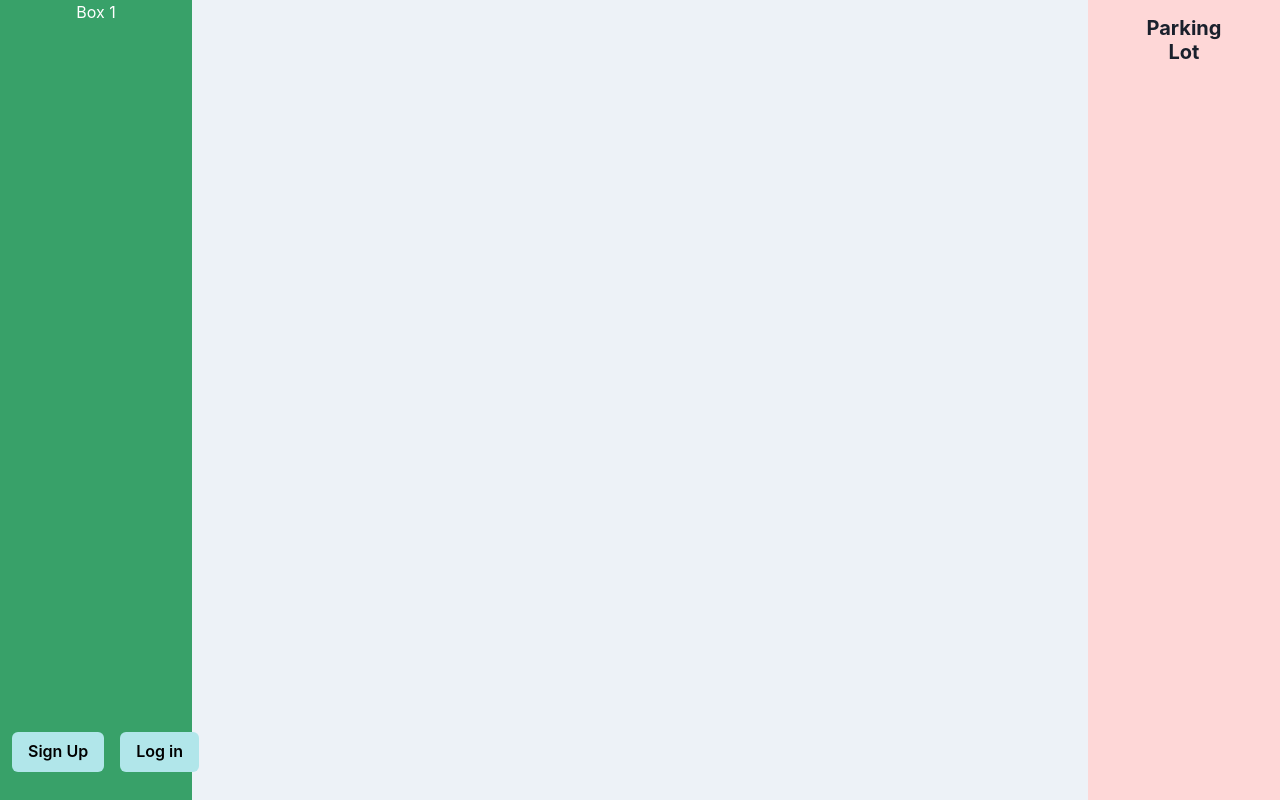
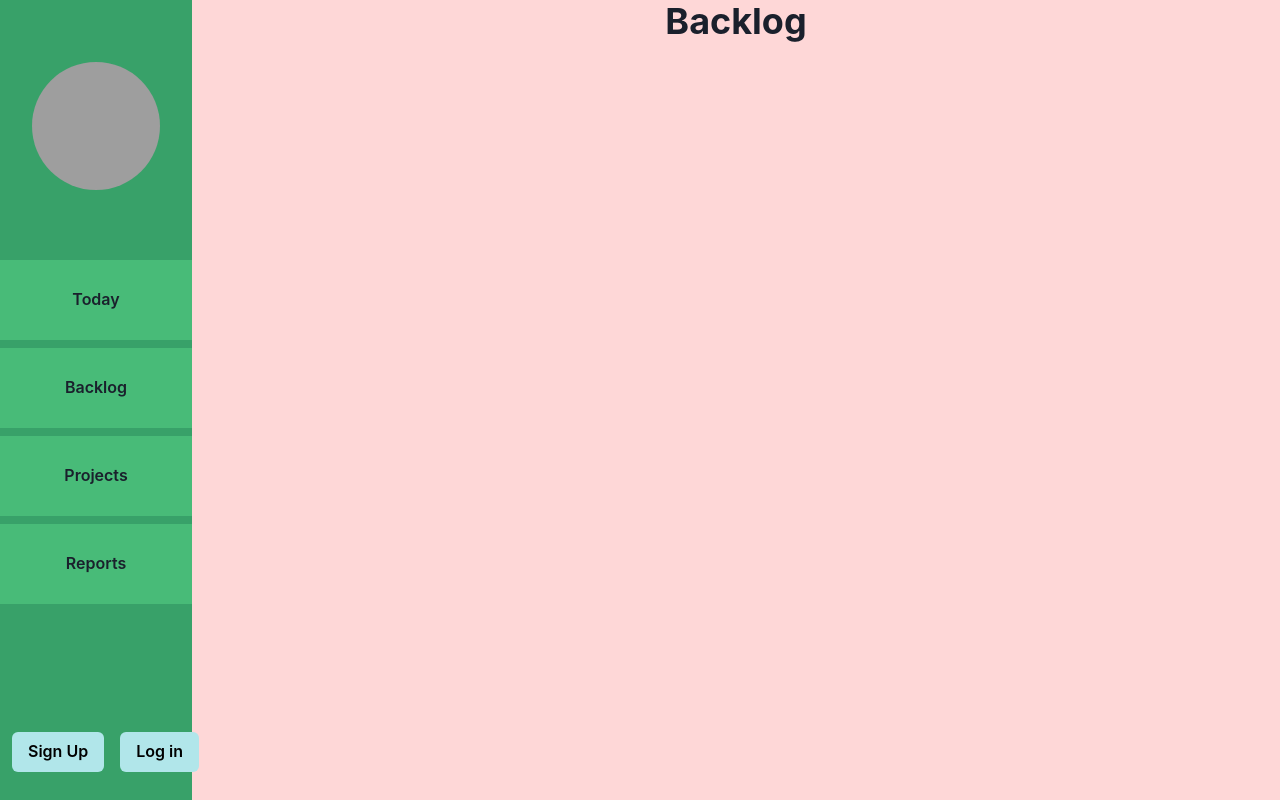
Before and after one commit to ArberBajraktari/adhd-planner, a React (Create React App) app: page /home in a window 1280 px wide. Built offline with nearby package versions, Linux system fonts and the light colour scheme; grey boxes are pictures that could not be loaded.

Commit message:
Tab rerender dashboard done for today, backlog

```diff
--- a/package.json
+++ b/package.json
@@ -12,6 +12,7 @@
     "@types/react": "^18.2.0",
     "@types/react-dom": "^18.2.1",
     "react": "^18.2.0",
+    "react-contenteditable": "^3.3.7",
     "react-dom": "^18.2.0",
     "react-router-dom": "^6.10.0",
     "react-scripts": "5.0.1",
--- a/src/components/dashboard.tsx
+++ b/src/components/dashboard.tsx
@@ -1,11 +1,11 @@
 import {
     Box,
-    Flex,
-    Button,
+    Grid,
+    GridItem,
     useColorModeValue,
-    Stack,
+    SimpleGrid,
     useColorMode,
-    DrawerContent,
+    Heading,
     HStack,
     DrawerOverlay,
     useDisclosure,
@@ -17,11 +17,15 @@ import {
   } from "@chakra-ui/react";
   import { useNavigate } from 'react-router-dom';
   import { useLocalStorage } from 'react-use';
-  import { useState } from "react";
+  import { useEffect, useState } from "react";
+import ParkingLot from "./parking_lot";
+import NavbarMenu from "./navbar_menu";
+import DashboardToday from './dashboard_today';
+import DashboardBacklog from "./dashboard_backlog";
 
 
-  export default function Dashboard() {
-    const { isOpen, onOpen, onClose } = useDisclosure()
+  export default function Dashboard(props: any) {
+    const [value, setValue] = useState('');
     const { colorMode, toggleColorMode } = useColorMode();
     const navigate = useNavigate();
     const [logged, setLogged, remove] = useLocalStorage('logged', 'dummy');
@@ -31,23 +35,20 @@ import {
       setLogged("false")
     };
 
-  const handleLogOutClick = (event: React.MouseEvent<HTMLButtonElement>) => {
-      event.preventDefault()
-      logOut()
-      navigate('/');
-    };
-
     return (
         <div>
             <Box
-                    h='100vh'
-                    bg={useColorModeValue("gray.100", "gray.900")}
-                    px={9}
-                    width={["70%"]}
-                    float='left'
-                >
-
-                </Box>
+              h='100vh'
+              bg={useColorModeValue("gray.100", "gray.900")}
+              width={'85%'}
+              float='left'
+            >
+              {props.value === 'today' ? (
+                <DashboardToday value={props.value} />
+              ) : (
+                <DashboardBacklog value={props.value} />
+              )}
+            </Box>
       </div>
       );
 }
--- /dev/null
+++ b/src/components/dashboard_backlog.tsx
@@ -0,0 +1,16 @@
+
+import {
+    Box, GridItem, Heading
+  } from "@chakra-ui/react";
+import React, { useState, useEffect } from 'react';
+
+export default function DashboardBacklog(props: any) {
+  const [value, setValue] = useState('');
+
+
+  return (
+    <Box bg='red.100' h='100%'>
+        <Heading>Backlog</Heading>
+    </Box>
+    );
+}
--- /dev/null
+++ b/src/components/dashboard_today.tsx
@@ -0,0 +1,32 @@
+
+import {
+    Grid, GridItem, Heading
+  } from "@chakra-ui/react";
+import React, { useState, useEffect } from 'react';
+
+export default function DashboardToday(props: any) {
+  const [value, setValue] = useState('');
+
+
+  return (
+    <Grid
+    templateAreas={`"dashboard parking"`}
+    gridTemplateRows={'100% 100%'}
+    gridTemplateColumns={'75% 25%'}
+    h='100%'
+    color='blackAlpha.700'
+    fontWeight='bold'
+  >
+    <GridItem pl='2' bg='red.100' area={'dashboard'}>
+      <Heading>
+        Today
+      </Heading>
+    </GridItem>
+    <GridItem pl='2' bg='red.200' area={'parking'}>
+      <Heading>
+        Parking Lot
+      </Heading>
+    </GridItem>
+  </Grid>
+    );
+}
--- a/src/components/home.tsx
+++ b/src/components/home.tsx
@@ -5,25 +5,24 @@ import { useNavigate } from 'react-router-dom';
 import Dashboard from './dashboard';
 import ParkingLot from './parking_lot';
 import Navbar from './sidebar';
+import { useState } from 'react';
 
 function Home() {
 
     const [logged, setLogged, remove] = useLocalStorage('logged', 'dummy');
     const navigate = useNavigate();
 
+    const [value, setValue] = useState('');
 
-    useEffect(() => {
-        if(logged === "false"){
-            navigate('/');
-        }
-    }, [logged, navigate]);
+  const handleValueChange = (newValue: React.SetStateAction<string>) => {
+    setValue(newValue);
+  };
 
     return (
 
         <div className="App">
-            <Navbar logged={logged}></Navbar>
-            <Dashboard></Dashboard>
-            <ParkingLot></ParkingLot>
+            <Navbar logged={logged} onValueChange={handleValueChange}></Navbar>
+            <Dashboard logged={logged} value={value}></Dashboard>
         </div>
       );
 
--- a/src/components/main.tsx
+++ b/src/components/main.tsx
@@ -3,11 +3,17 @@ import { useNavigate } from 'react-router-dom';
 import { useEffect } from "react";
 import { useLocalStorage } from 'react-use';
 import Navbar from './sidebar';
+import Dashboard from './dashboard';
+import { useState } from 'react';
 
 function Main() {
     const navigate = useNavigate();
+    const [logged, setLogged, remove] = useLocalStorage('logged', 'dummy');
+    const [value, setValue] = useState('');
 
-    const [logged, setLogged, remove] = useLocalStorage('logged', 'dummy');
+    const handleValueChange = (newValue: React.SetStateAction<string>) => {
+        setValue(newValue);
+      };
 
     const gotToSignUp = () => {
 
@@ -29,7 +35,8 @@ function Main() {
 
     return (
         <div className="App">
-            <Navbar logged={logged}></Navbar>
+            <Navbar logged={logged} onValueChange={handleValueChange}></Navbar>
+            <Dashboard logged={logged} value={value}></Dashboard>
         </div>
     );
 }
--- a/src/components/navbar_footer.tsx
+++ b/src/components/navbar_footer.tsx
@@ -20,7 +20,7 @@ import {
   import { useState } from "react";
 
 
-  export default function NavbarFooter(props: { logged: any; }) {
+  export default function NavbarFooter(props: { logged: any;}) {
     const { isOpen, onOpen, onClose } = useDisclosure()
     const { colorMode, toggleColorMode } = useColorMode();
     const navigate = useNavigate();
@@ -51,13 +51,7 @@ import {
 
     if(props.logged === 'true'){
       return (
-        <div>
-          <Box h='100vh' w={'15%'} float='left'>
-            <Flex color='white' h='100%' flexDirection="column">
-              <Box w='100%' h='90%' bg='green.500' float='left'>
-                <Text>Box 1</Text>
-              </Box>
-              <Box w='100%' h='10%' bg='green.500'>
+              <Box bg='green.500' h='100vh'>
                 <Button
                     backgroundColor="#f8985b"
                     _hover={{ bg: "#e54a2e", color: "white" }}
@@ -65,26 +59,17 @@ import {
                     variant="solid"
                     size={["sm", "md"]}
                     id="resumeBtn"
-                    alignSelf="flex-end"
-                    onClick={handleLogOutClick}>
+                    onClick={handleLogOutClick}
+                    alignSelf="flex-end">
                     <a target="_blank">
                       Log out
                     </a>
                 </Button>
               </Box>
-            </Flex>
-          </Box>
-        </div>)
+              )
     }else{
       return (
-        <div>
-          <Box h='100vh' w={'15%'} float='left'>
-            <Flex color='white' h='100%' flexDirection="column">
-              <Box w='100%' h='90%' bg='green.500' float='left'>
-                <Text>Box 1</Text>
-              </Box>
-              <Box w='100%' h='10%' bg='green.500'>
-                <Flex minWidth='max-content' alignItems='center' gap='2'>
+                <Box bg='green.500' h='100vh'>
                     <ButtonGroup gap='2' m={3}>
                         <Button
                             backgroundColor="#b1e6ea"
@@ -97,10 +82,8 @@ import {
                             _hover={{ bg: "#2198c3", color: "white" }}
                             onClick={gotToLogIn}>Log in</Button>
                     </ButtonGroup>
-                </Flex>
-              </Box>
-            </Flex>
-          </Box>
-        </div>)
+
+                </Box>
+                )
     }
   }
--- /dev/null
+++ b/src/components/navbar_menu.tsx
@@ -0,0 +1,41 @@
+import {
+    Box,
+    Button,
+    Avatar
+  } from "@chakra-ui/react";
+
+  export default function NavbarMenu(props: any) {
+    const buttonStyles = {
+        width: '100%',
+      };
+
+      const openTab = (item: string) => {
+        props.onTabOpen(item)
+      }
+
+
+    return (
+        <Box w='100vh' bg='green.500' flexDirection="column">
+            <Button w='100%' rounded={'none'} mt='2' h='20' bg='green.400'
+            onClick={() => openTab('today')}
+            _hover={{bg: 'green.600'}}>
+                Today
+            </Button>
+            <Button w='100%' rounded={'none'} mt='2' h='20' bg='green.400'
+            onClick={() => openTab('backlog')}
+            _hover={{bg: 'green.600'}}>
+                Backlog
+            </Button>
+            <Button w='100%' rounded={'none'} mt='2' h='20' bg='green.400'
+            onClick={() => openTab('projects')}
+            _hover={{bg: 'green.600'}}>
+                Projects
+            </Button>
+            <Button w='100%' rounded={'none'} mt='2' h='20' bg='green.400'
+            onClick={() => openTab('reports')}
+            _hover={{bg: 'green.600'}}>
+                Reports
+            </Button>
+        </Box>
+    )
+  }
--- /dev/null
+++ b/src/components/navbar_top.tsx
@@ -0,0 +1,19 @@
+import {
+    Box,
+    WrapItem,
+    Avatar
+  } from "@chakra-ui/react";
+
+  export default function NavbarTop() {
+    const buttonStyles = {
+        width: '100%',
+      };
+
+    return (
+        <Box w='100vh' bg='green.500' display='flex' justifyContent='center' alignItems='center'>
+            <WrapItem>
+                <Avatar size='2xl' name='Segun Adebayo' src='https://bit.ly/sage-adebayo' />
+            </WrapItem>
+        </Box>
+        )
+  }
--- a/src/components/parking_lot.tsx
+++ b/src/components/parking_lot.tsx
@@ -25,21 +25,11 @@ import {
     const navigate = useNavigate();
 
     return (
-        <div>
-            <Box
-                    h='100vh'
-                    // backgroundImage="url(//google.com/sample-image-that-doesnt-exist.svg),linear-gradient(106.61deg, #F8E1EC 0%, #FDF3F3 100%)"
-                    backgroundSize="cover"
-                    backgroundPosition="center"
-                    bg={'red.100'}
-                    px={9}
-                    width={["15%"]}
-                    float='left'
-                >
-                    <Heading size="md" p="4">
-                        Parking Lot
-                    </Heading>
-                </Box>
-      </div>
+
+      <Box w='100vh' bg='red.500'>
+        <Heading size="md">
+            Parking Lot
+        </Heading>
+      </Box>
       );
 }
--- a/src/components/sidebar.tsx
+++ b/src/components/sidebar.tsx
@@ -1,11 +1,8 @@
 import {
+  Flex,
   Box,
-  Flex,
+  useColorMode,
   Button,
-  useColorModeValue,
-  Stack,
-  useColorMode,
-  Heading,
   Spacer,
   ButtonGroup,
   useDisclosure,
@@ -19,14 +16,32 @@ import { useNavigate } from 'react-router-dom';
 import { useLocalStorage } from 'react-use';
 import { useState } from "react";
 import NavbarFooter from "./navbar_footer";
+import Home from "./home";
+import Main from "./main";
+import SignUp from "./sign_up";
+import NavbarTop from "./navbar_top";
+import NavbarMenu from "./navbar_menu";
 
 
-export default function Navbar(props: { logged: any; }) {
+export default function Navbar(props: any) {
   const { isOpen, onOpen, onClose } = useDisclosure()
   const { colorMode, toggleColorMode } = useColorMode();
   const navigate = useNavigate();
   const [logged, setLogged, remove] = useLocalStorage('logged', 'dummy');
+  const [activeTab, setActiveTab] = useState(0);
 
+  const tabs = [
+    { label: 'Today', value: 1},
+    { label: 'Backlog', value: 2 },
+  ];
+
+  function handleChange(event: { target: { value: any; } }) {
+    const newValue = event.target.value
+  }
+
+  function openTab(item: string){
+    props.onValueChange(item)
+  }
 
   const gotToSignUp = () => {
 
@@ -52,7 +67,19 @@ const handleLogOutClick = (event: React.MouseEvent<HTMLButtonElement>) => {
 
     return (
       <>
-        <NavbarFooter logged={props.logged}></NavbarFooter>
+        <Box h='100vh' w={'15%'} float='left'>
+          <Flex color='black' h='90%' justifyContent="flex-start" flexDirection="column">
+            <Flex color='black' h='35%' w='100%'>
+              <NavbarTop></NavbarTop>
+            </Flex>
+            <Flex color='black' h='65%' w='100%'>
+              <NavbarMenu onTabOpen={openTab}></NavbarMenu>
+            </Flex>
+          </Flex>
+          <Flex color='black' h='10%' flexDirection="column">
+            <NavbarFooter logged={props.logged} ></NavbarFooter>
+          </Flex>
+        </Box>
       </>
       )
 }
```
Also changed, not shown: 1 other file (tests, documents, lock files or other folders).
